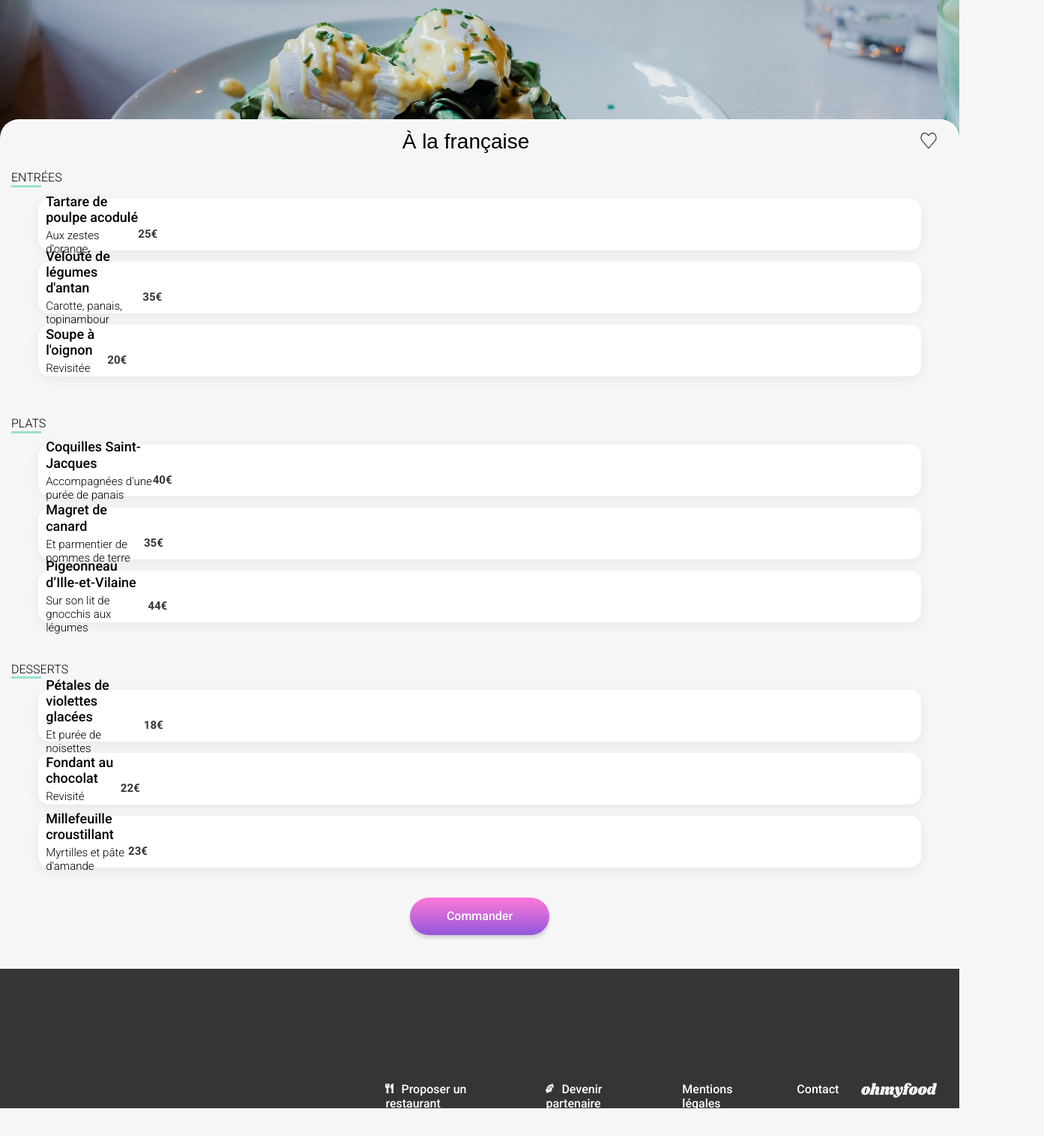
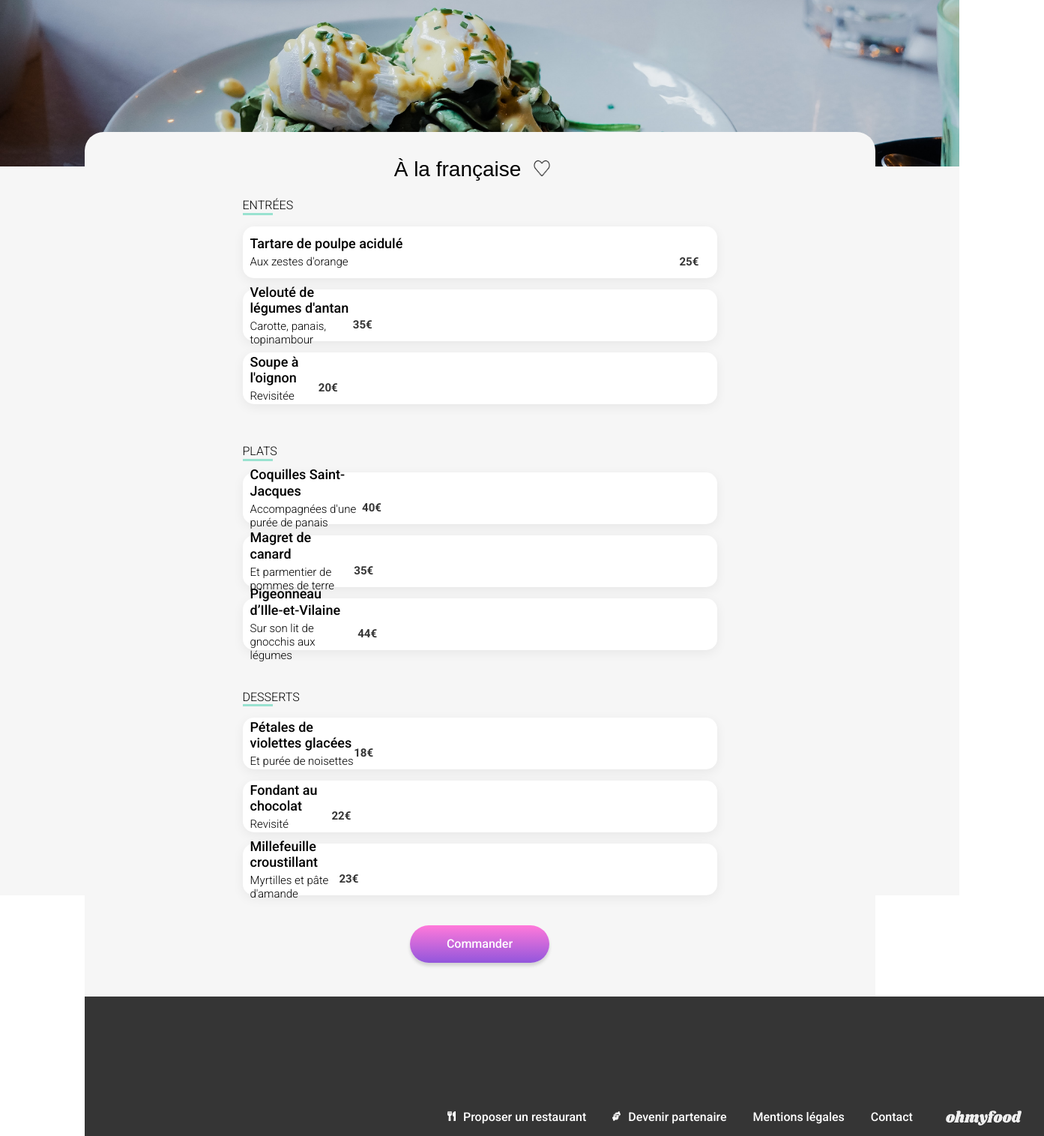
Before and after one commit to Koryas57/Ohmyfood, a website: page restaurant-a-la-francaise.html in a window 1280 px wide. Shown: the part 116-1631 px from the top of the page at 75% size, 1393 px wide, since content can reach past the window. Before the commit the page ends 1598 px from the top, so only its background shows below. Drawn offline with Linux system fonts and the light colour scheme; a web font is replaced by a local one.

Commit message:
Modifications mineures(footer1024)

```diff
--- a/restaurant-a-la-francaise.html
+++ b/restaurant-a-la-francaise.html
@@ -47,10 +47,13 @@
           <ul>
             <li>
               <div>
-                <h3>Tartare de poulpe acodulé</h3>
+                <h3>Tartare de poulpe acidulé</h3>
                 <h4>Aux zestes d'orange</h4>
               </div>
-              <p>25€</p>
+              <div class="slider">
+                <p>25€</p>
+                <img src="./assets/Check.png" alt="Symbole de validation" />
+              </div>
             </li>
             <li>
               <div>
--- a/sass/style.scss
+++ b/sass/style.scss
@@ -11,10 +11,15 @@
 
 html {
   scroll-behavior: smooth;
+  background: white;
 }
 
 body {
   background-color: #f6f6f6;
+}
+
+main {
+  height: 121vh;
 }
 
 a {
@@ -266,6 +271,7 @@ img[alt="Liked"] {
 footer {
   background-color: #353535;
   height: 186px;
+  position: relative;
 
   img {
     width: 11px;
@@ -330,7 +336,7 @@ img[alt="Logo Ohmyfood"] {
   display: flex;
   justify-content: space-around;
   align-items: center;
-  padding: 10px 30px 10px 10px;
+  padding: 30px 30px 10px 10px;
 
   h1 {
     font-family: "Shrikhand", sans-serif;
@@ -347,7 +353,7 @@ img[alt="Logo Ohmyfood"] {
     margin-top: 7px;
     color: #101010;
     position: absolute;
-    right: 30px;
+    right: 8vw;
   }
 }
 
@@ -398,6 +404,7 @@ img[alt="Logo Ohmyfood"] {
     &:hover {
       @include slider;
       @include checked-logo;
+      @include price-sliding;
     }
   }
 
@@ -407,7 +414,7 @@ img[alt="Logo Ohmyfood"] {
     font-size: 15.04px;
     line-height: 17.63px;
     color: #353535;
-    margin-right: 28vw;
+    margin-right: 18vw;
     width: 100%;
   }
 }
@@ -455,6 +462,14 @@ img[alt="Logo Ohmyfood"] {
 }
 
 @media screen and (min-width: 1024px) {
+  main {
+    width: 100%;
+  }
+
+  .white-background {
+    background: white;
+  }
+
   .functioning {
     height: 228px;
 
@@ -465,6 +480,36 @@ img[alt="Logo Ohmyfood"] {
       gap: 40px;
       max-width: 1053px;
     }
+  }
+
+  .menu-title {
+    justify-content: center;
+    & img {
+      position: unset;
+    }
+    & img[alt="Liked"] {
+      transform: translate(-22px, 0px);
+    }
+  }
+
+  .menu-items h2 {
+    margin: 20px 0 10px 211px;
+  }
+
+  .menu-items ul {
+    width: 60%;
+  }
+
+  .menu-items p {
+    margin-right: 100px;
+  }
+
+  .restaurant-menu {
+    max-width: 1055px;
+    height: 1221px;
+    margin: 0 auto;
+    position: relative;
+    top: -50px;
   }
 
   .restaurants-cards {
@@ -487,10 +532,11 @@ img[alt="Logo Ohmyfood"] {
     display: flex;
     flex-direction: row-reverse;
     align-items: flex-end;
+    width: 100vw;
 
     ul {
       display: flex;
-      width: 50%;
+      width: 65%;
       margin-right: -115px;
       max-width: 670px;
     }
--- a/sass/utils/_variables.scss
+++ b/sass/utils/_variables.scss
@@ -19,6 +19,9 @@ $color-slider: #99e2d0;
   .slider {
     transform: scaleX(1);
     width: 15vw;
+    @media screen and (min-width: 1024px) {
+      width: 5vw;
+    }
   }
 }
 
@@ -27,3 +30,12 @@ $color-slider: #99e2d0;
     display: block;
   }
 }
+
+@mixin price-sliding {
+  .slider p {
+    margin-right: 24vw;
+    @media screen and (min-width: 1024px) {
+      margin-right: 10vw;
+    }
+  }
+}
```
Also changed, not shown: index.html (+3 -4 lines), restaurant-la-palette-du-gout.html (+7 -10 lines), assets/css/style.css, 1 other file.
